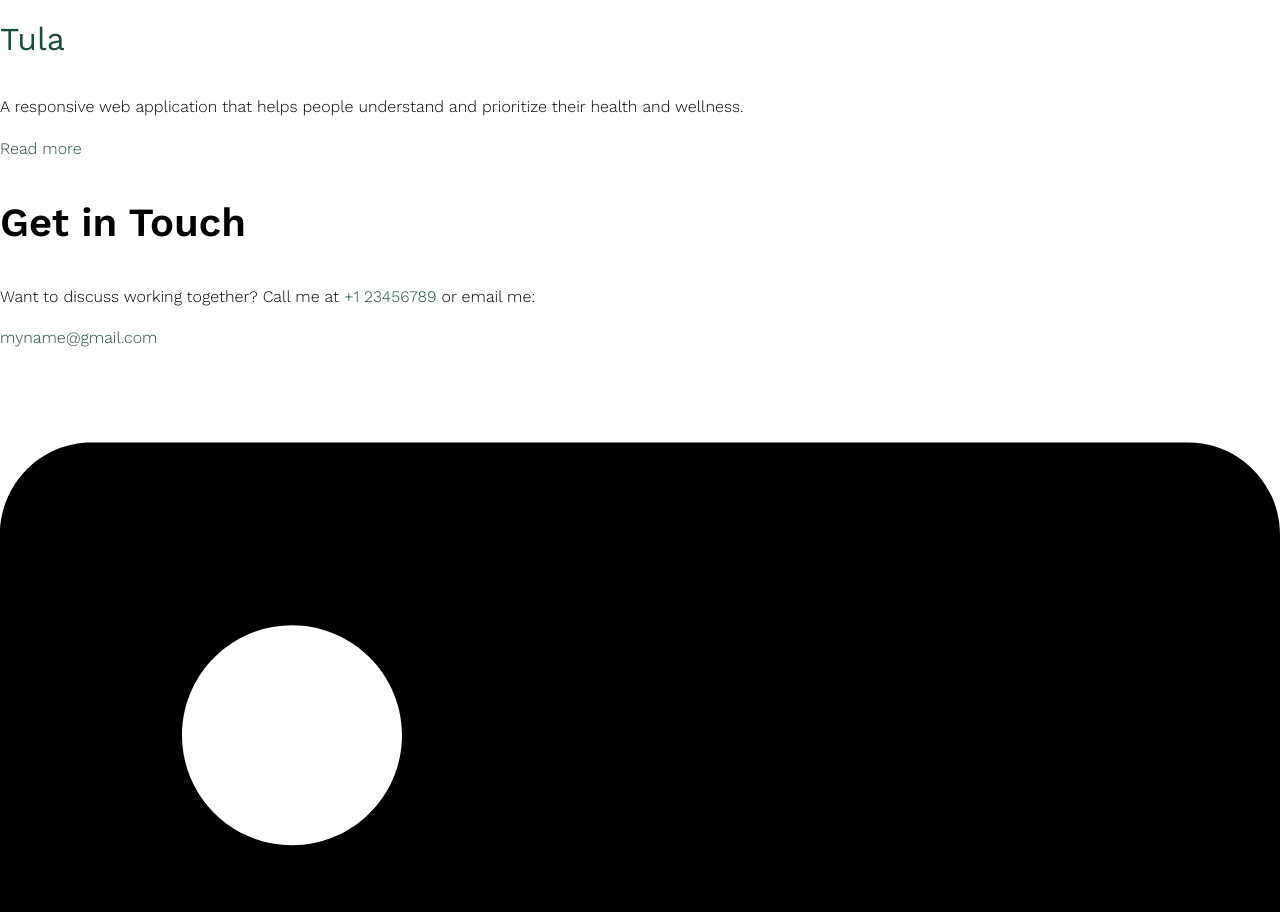
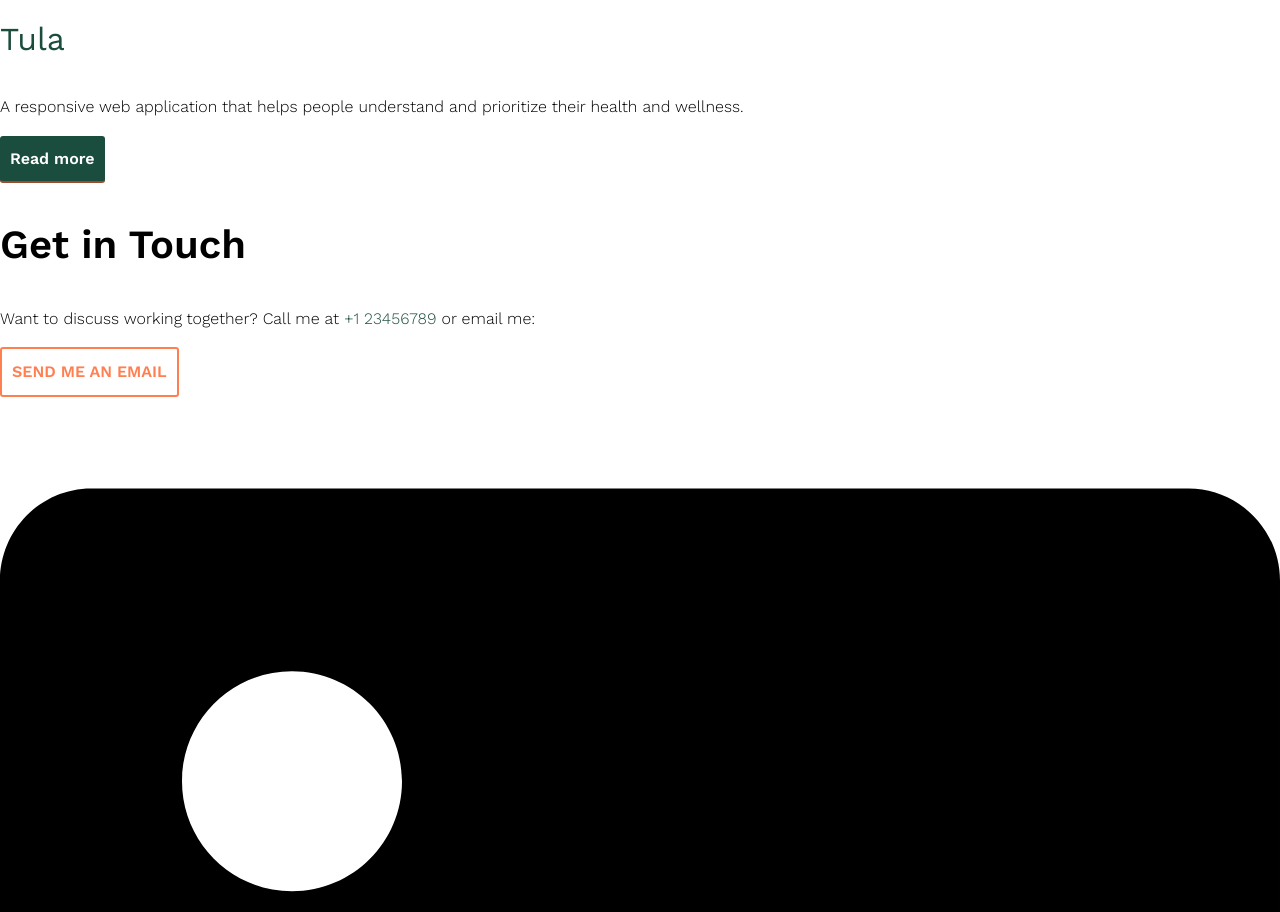
Before and after one commit to beckyingram/portfolio-site-becky-ingram, a plain HTML site: page index.html in a window 1280 px wide. Shown: the part 1380-2292 px from the top of the page. Drawn offline with nearby package versions, Linux system fonts and the light colour scheme.

Commit message:
add buttons

```diff
--- a/css/style.css
+++ b/css/style.css
@@ -61,9 +61,25 @@ h1, h2, h3, h4 {
     display: inline-block; /* since the <a> tag is inline by default, we need to change this to inline-block, but more on this in the next exercise */
     background-color: #1b4d3e;
     color: #ffffff; /* needed to override the default link color */
-    font-weight: 400;
+    font-weight: 600;
     padding: 10px;
     border-radius: 3px;
     border-bottom: 2px solid #994c30; /* width of the border, type, color */
     transition: 0.2s opacity;
   }
+  .button:hover {
+    opacity: 0.8;
+    text-decoration: none;
+  }
+
+.button.contact {
+    background-color: transparent;
+    color: #ff7f50;
+    text-transform: uppercase;
+    border: 2px solid #ff7f50;
+  }
+
+.button.contact:hover {
+    background-color: #ff7f50;
+    color: #ffffff;
+  }
--- a/index.html
+++ b/index.html
@@ -61,7 +61,7 @@
                 <a href="tula.html">Tula</a>
               </h3>
               <p>A responsive web application that helps people understand and prioritize their health and wellness.</p>
-              <a href="tula.html">Read more</a>
+              <a href="tula.html" class="button">Read more</a>
             </div>
           </div>
         </div>
@@ -72,7 +72,7 @@
       <h2>Get in Touch</h2>
       <p>Want to discuss working together? Call me at <a href="tel:+123456789">+1 23456789</a> or email me: </p>
       <div>
-        <a href="mailto:myname [at] gmail.com">myname@gmail.com</a>
+        <a href="mailto:myname [at] gmail.com" class="button contact">Send me an email</a>
       </div>
       <div>
         <a href="https://www.linkedin.com/in/rj-ingram/" target="_blank">
```
